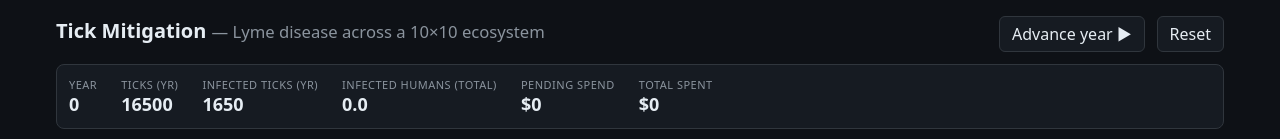
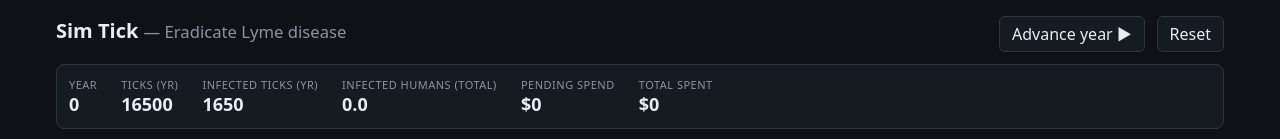
Before and after one commit to bitflora/sim-tick, a Vue app in the folder game/: page / in a window 1280 px wide. Shown: the top 139 px of the page. Built offline with nearby package versions, Linux system fonts and the light colour scheme; no server answers.

Commit message:
name change

```diff
--- a/game/index.html
+++ b/game/index.html
@@ -3,7 +3,7 @@
   <head>
     <meta charset="UTF-8" />
     <meta name="viewport" content="width=device-width, initial-scale=1.0" />
-    <title>Tick Mitigation</title>
+    <title>Sim Tick</title>
   </head>
   <body>
     <div id="app"></div>
--- a/game/src/App.vue
+++ b/game/src/App.vue
@@ -9,7 +9,7 @@ import HistoryChart from './components/HistoryChart.vue';
 <template>
   <div class="app">
     <header>
-      <h1>Tick Mitigation <small>— Lyme disease across a 10×10 ecosystem</small></h1>
+      <h1>Sim Tick <small>— Eradicate Lyme disease</small></h1>
       <YearControls />
     </header>
     <BudgetBar />
```
